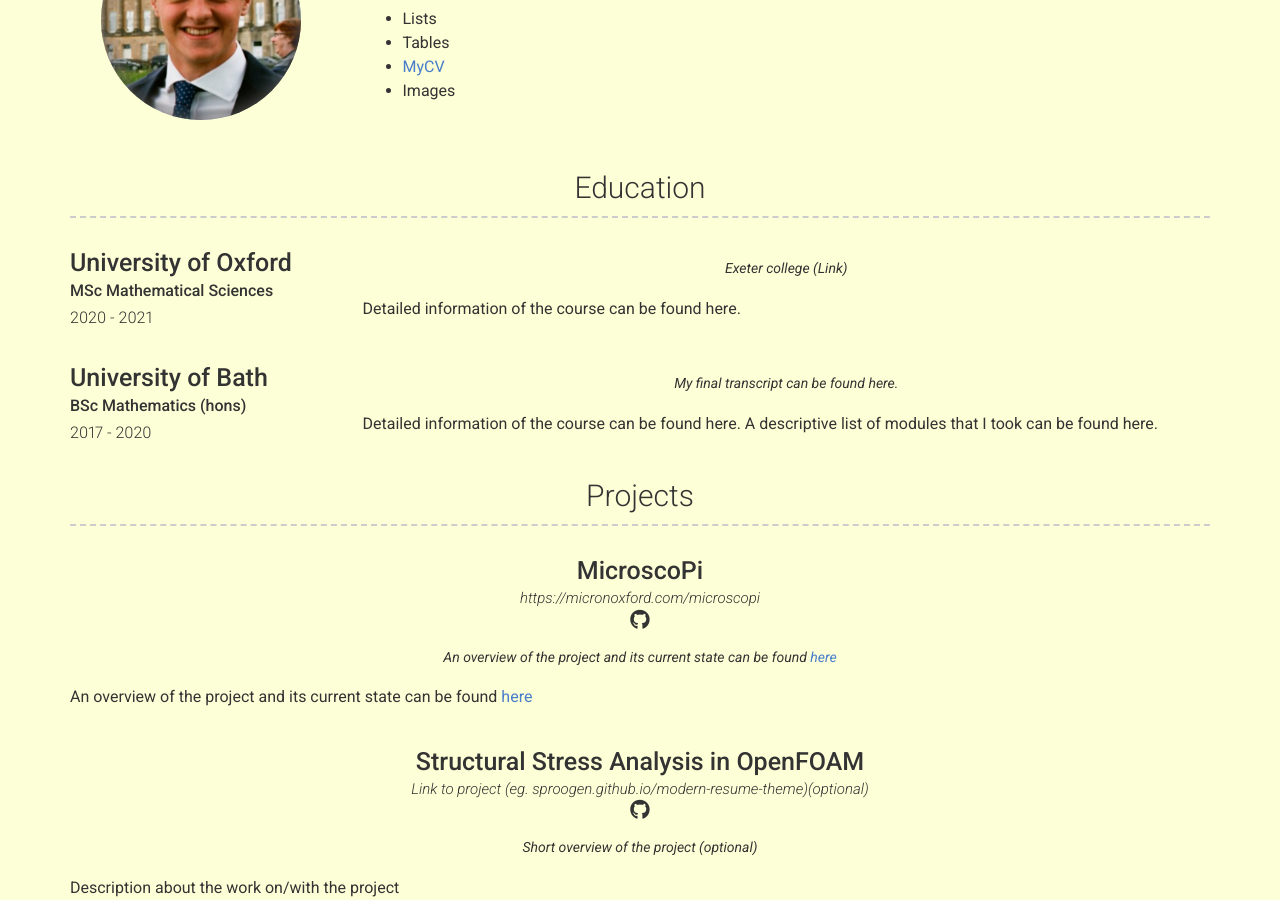
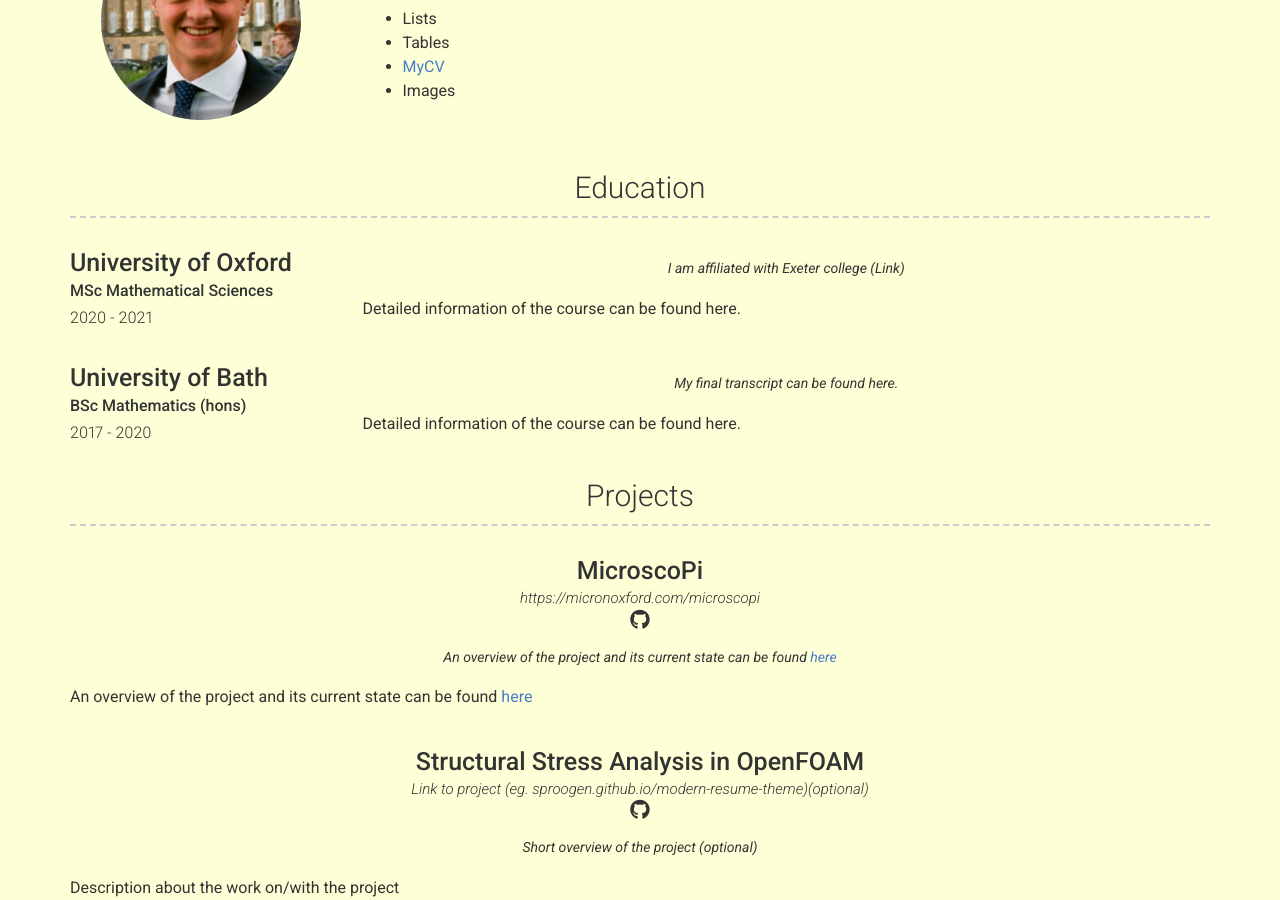
Before and after one commit to WilliamManley/WilliamManley.github.io, a Jekyll site: the page built from index.md, in a window 1280 px wide and 900 px high, scrolled down 382 px. Built offline with Jekyll 4.4.1, drawn with Linux system fonts in a browser that asks for light colours; nearby versions of some CDN libraries.

Commit message:
education section formatting

```diff
--- a/_data/education.yml
+++ b/_data/education.yml
@@ -4,7 +4,7 @@
   dates:  2020 - 2021
   qualification: MSc Mathematical Sciences
   quote: >
-   Exeter college (Link)
+   I am affiliated with Exeter college (Link)
   description: | # this will include new lines to allow paragraphs
    Detailed information of the course can be found here.
 
@@ -15,4 +15,4 @@
   quote: >
    My final transcript can be found here.
   description: | # this will include new lines to allow paragraphs
-   Detailed information of the course can be found here. A descriptive list of modules that I took can be found here.
+   Detailed information of the course can be found here.
```
